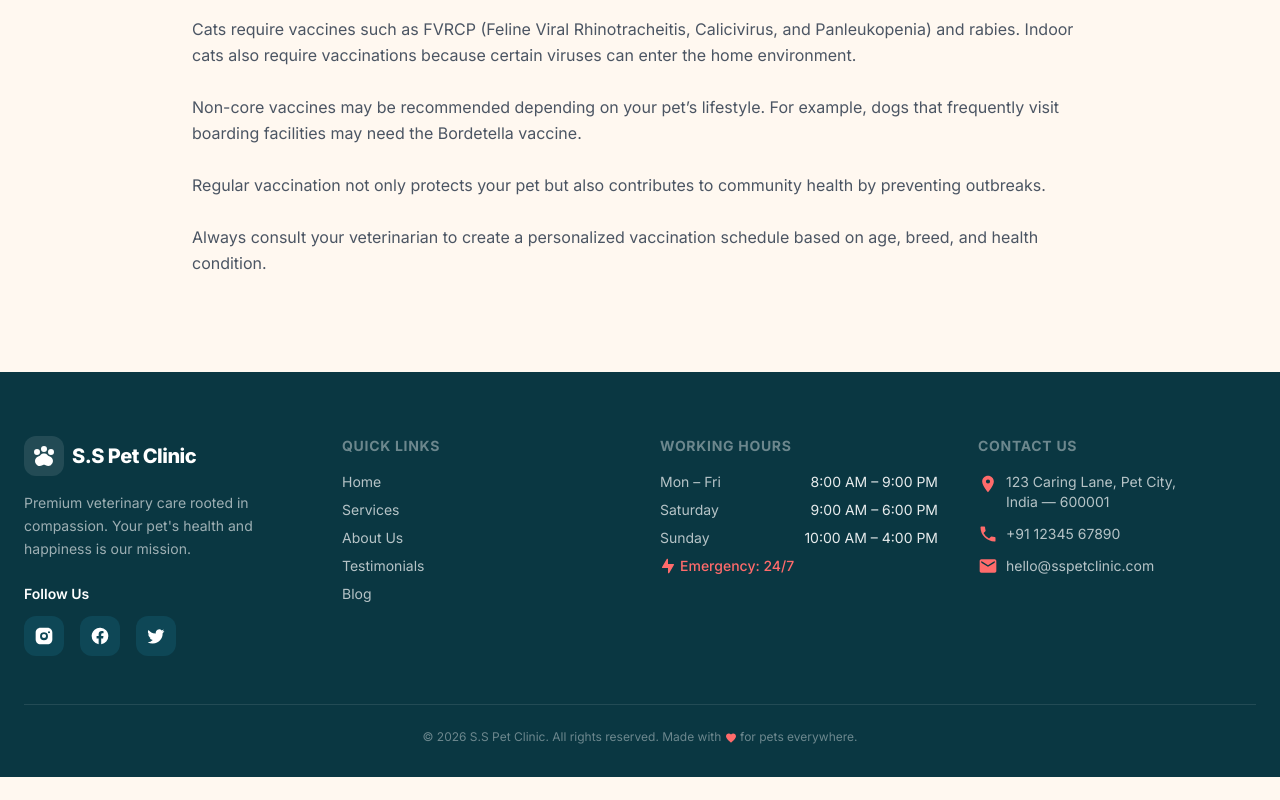
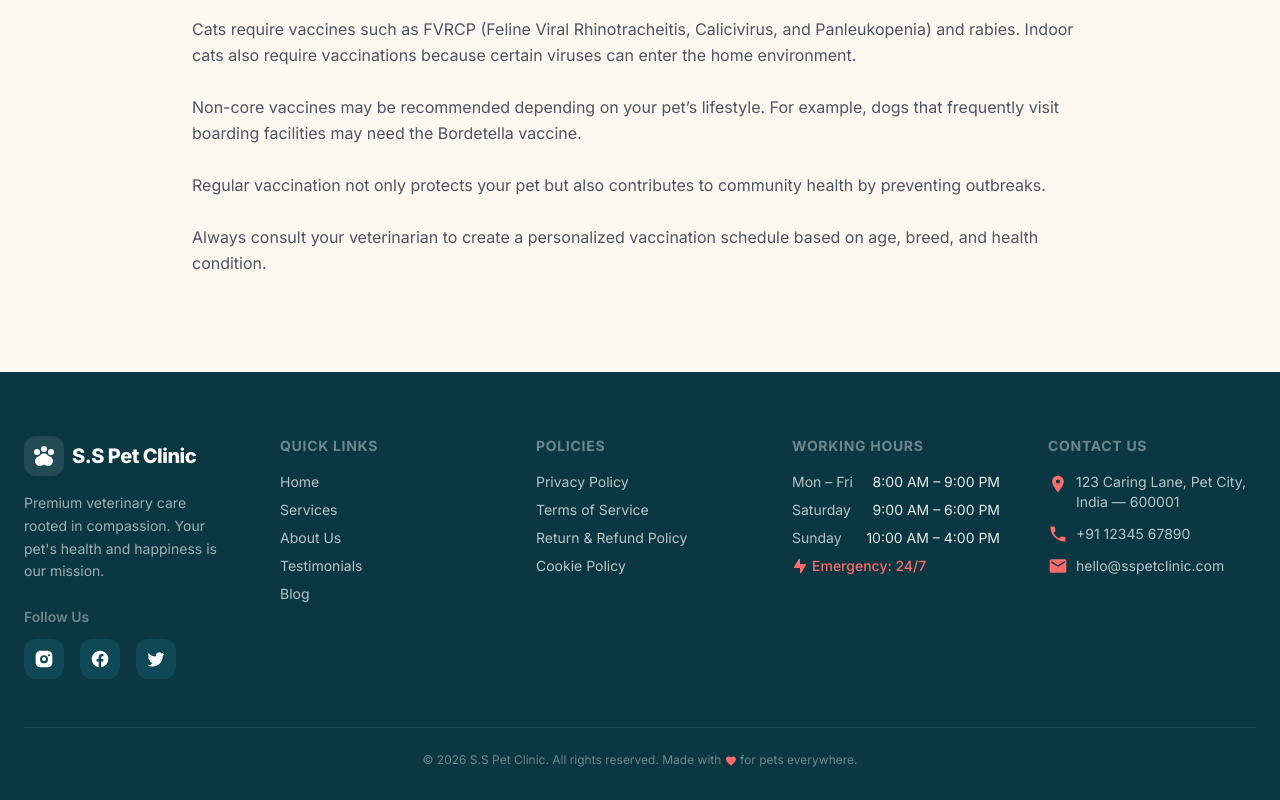
Before and after one commit to WebDev-Sridhar/ss-pet-clinic-demo, a React (Vite) app: page /blog/1 in a window 1280 px wide. Shown: the part 892-1692 px from the top of the page. Before the commit the page ends 1669 px from the top, so only its background shows below. Built offline with nearby package versions, Linux system fonts and the light colour scheme.

Commit message:
refactor: Enhance Footer component layout; add Policies section and adjust grid structure

```diff
--- a/src/components/Footer.jsx
+++ b/src/components/Footer.jsx
@@ -45,7 +45,7 @@ const Footer = () => {
        <>
              {/* ── Footer ── */}
       <footer className="bg-teal-dark text-white pt-16 pb-8 px-6">
-        <div className="max-w-7xl mx-auto grid sm:grid-cols-2 lg:grid-cols-4 gap-10 mb-12">
+        <div className="max-w-7xl mx-auto grid sm:grid-cols-2 lg:grid-cols-5 gap-12 mb-12">
           <div>
             <div className="flex items-center gap-2 mb-4">
               <span className="bg-white/10 p-2 rounded-xl">
@@ -58,7 +58,7 @@ const Footer = () => {
             </p>
             {/* Social Links */}
 <div className="mt-6">
-  <p className="text-sm font-semibold text-teal-primary mb-3 text-white ">
+  <p className="text-sm font-semibold  mb-3 text-white/40 ">
     Follow Us
   </p>
 
@@ -78,6 +78,7 @@ const Footer = () => {
     ))}
   </div>
 </div>
+
           </div>
 
 
@@ -91,6 +92,26 @@ const Footer = () => {
               ))}
             </ul>
           </div>
+          <div>
+    <h4 className="font-bold text-sm uppercase tracking-wider text-white/40 mb-4">
+    Policies
+  </h4>
+  <ul className="space-y-2 text-sm text-white/70">
+    <li>
+      <a href="/privacy-policy" className="hover:text-coral transition-colors duration-200">Privacy Policy</a>
+    </li>
+    <li>
+      <a href="/terms-of-service" className="hover:text-coral transition-colors duration-200">Terms of Service</a>
+    </li>
+        <li>
+      <a href="/return-refund-policy" className="hover:text-coral transition-colors duration-200">Return & Refund Policy</a>
+    </li>
+    <li>
+      <a href="/cookie-policy" className="hover:text-coral transition-colors duration-200">Cookie Policy</a>
+    </li>
+  </ul>
+
+</div>
 
           <div>
             <h4 className="font-bold text-sm uppercase tracking-wider text-white/40 mb-4">Working Hours</h4>
```
